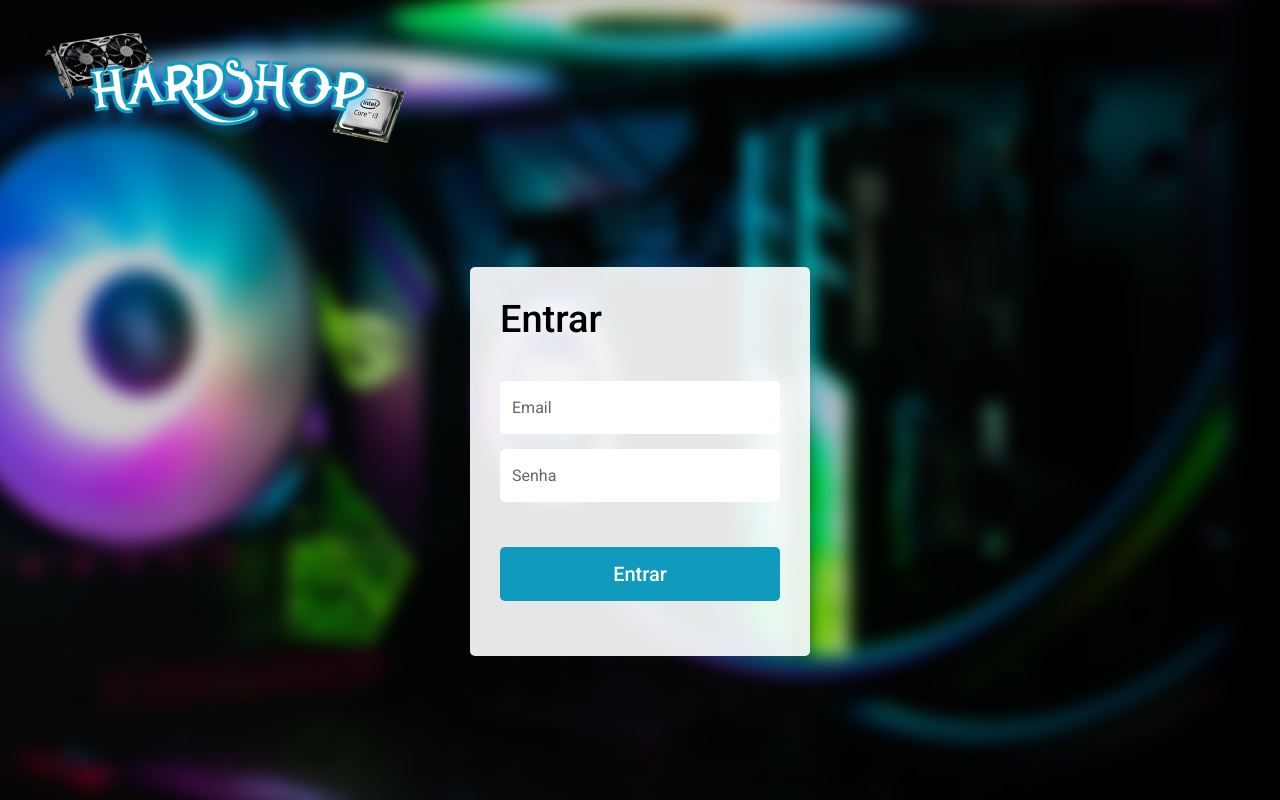
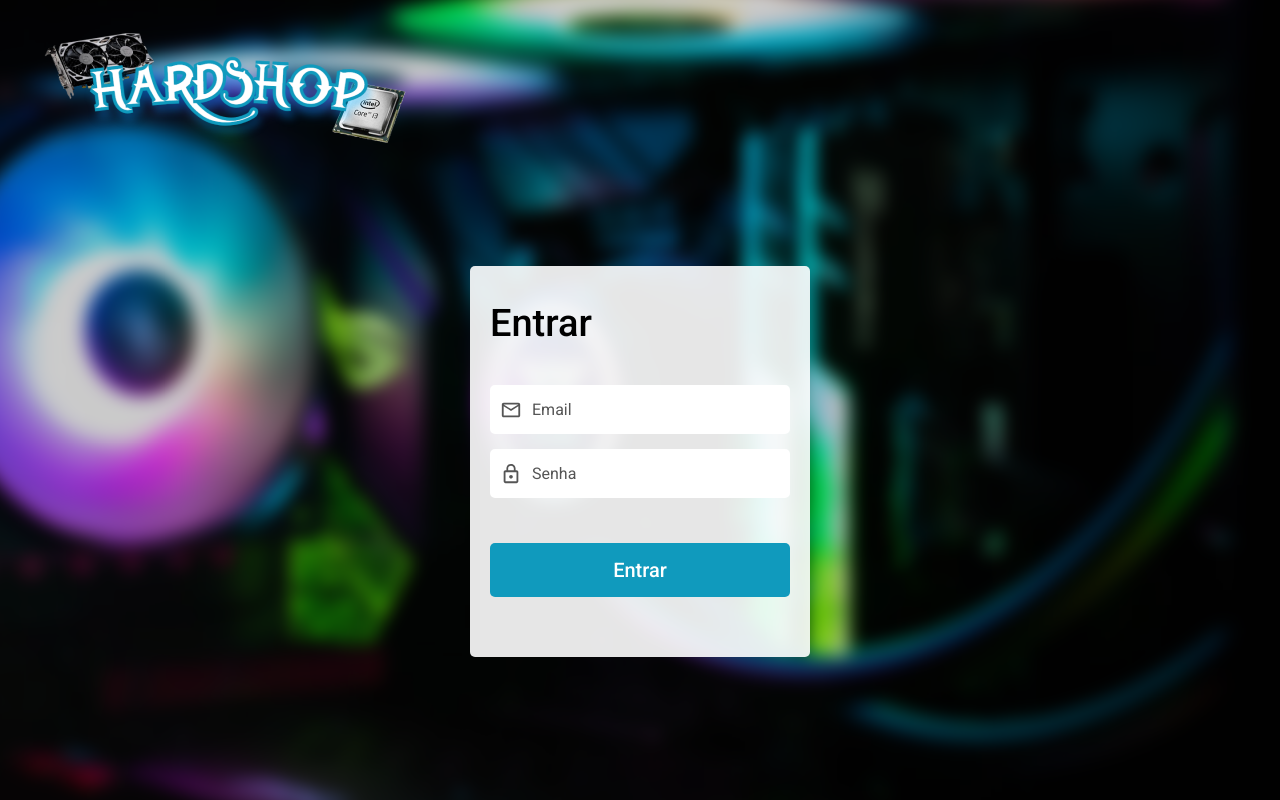
Before and after one commit to rodrigosuelli/hardshop, a Next.js app: page / in a window 1280 px wide. Built offline with nearby package versions, Linux system fonts and the light colour scheme.

Commit message:
Add icons to login page (V2)

```diff
--- a/package.json
+++ b/package.json
@@ -10,7 +10,8 @@
   "dependencies": {
     "next": "^12.0.4",
     "react": "17.0.2",
-    "react-dom": "17.0.2"
+    "react-dom": "17.0.2",
+    "react-icons": "^4.3.1"
   },
   "devDependencies": {
     "@types/node": "16.11.7",
--- a/src/pages/index.tsx
+++ b/src/pages/index.tsx
@@ -2,6 +2,7 @@ import type { NextPage } from 'next';
 import Head from 'next/head';
 import Image from 'next/image';
 import Link from 'next/link';
+import { MdMailOutline, MdLockOutline } from 'react-icons/md';
 
 import styles from '../styles/Login.module.css';
 
@@ -16,12 +17,14 @@ const Login: NextPage = () => {
 
       <Image src={hardshopLogo} alt="Logo" />
 
-      <div className={styles.formContainer}>
+      <form className={styles.formContainer}>
         <h1 className={styles.title}>Entrar</h1>
         <div className={styles.formField}>
+          <MdMailOutline size={22} className={styles.inputIcon} />
           <input placeholder="Email" type="email" name="email" id="email" />
         </div>
         <div className={styles.formField}>
+          <MdLockOutline size={22} className={styles.inputIcon} />
           <input
             placeholder="Senha"
             type="password"
@@ -32,7 +35,7 @@ const Login: NextPage = () => {
         <Link href="/">
           <a className={styles.loginBtn}>Entrar</a>
         </Link>
-      </div>
+      </form>
     </div>
   );
 };
--- a/src/styles/Login.module.css
+++ b/src/styles/Login.module.css
@@ -32,6 +32,9 @@
 
 .formContainer {
   width: 340px;
+  padding: 35px 20px 60px;
+  margin-top: auto;
+  margin-bottom: auto;
   display: flex;
   flex-direction: column;
   justify-content: center;
@@ -39,9 +42,6 @@
   background-color: rgba(255, 255, 255, 0.9);
   align-self: center;
   border-radius: 5px;
-  padding: 30px 30px 55px;
-  margin-top: auto;
-  margin-bottom: auto;
 }
 
 .title {
@@ -51,9 +51,7 @@
 
 .formField {
   width: 100%;
-}
-
-.formField {
+  position: relative;
   margin-bottom: 15px;
 }
 
@@ -61,11 +59,23 @@
   margin-bottom: 45px;
 }
 
+.formField .inputIcon {
+  position: absolute;
+  top: 13.5px;
+  left: 10px;
+  color: var(--grayInputLight);
+  transition: all 300ms ease;
+}
+
+.formField:focus-within .inputIcon {
+  color: var(--primary);
+}
+
 .formField input {
   width: 100%;
   background-color: #fff;
   border: 2px solid #fff;
-  padding: 15px 10px;
+  padding: 13px 10px 13px 40px;
   transition: all 0.3s ease;
 }
 
--- a/src/styles/globals.css
+++ b/src/styles/globals.css
@@ -2,7 +2,7 @@
   --primary: #109abd;
   --secondary: #0086a8;
   --tertiary: #006e8a;
-  --grayInputLight: #666666;
+  --grayInputLight: #555555;
 }
 
 html,
```
Also changed, not shown: 1 other file (tests, documents, lock files or other folders).
